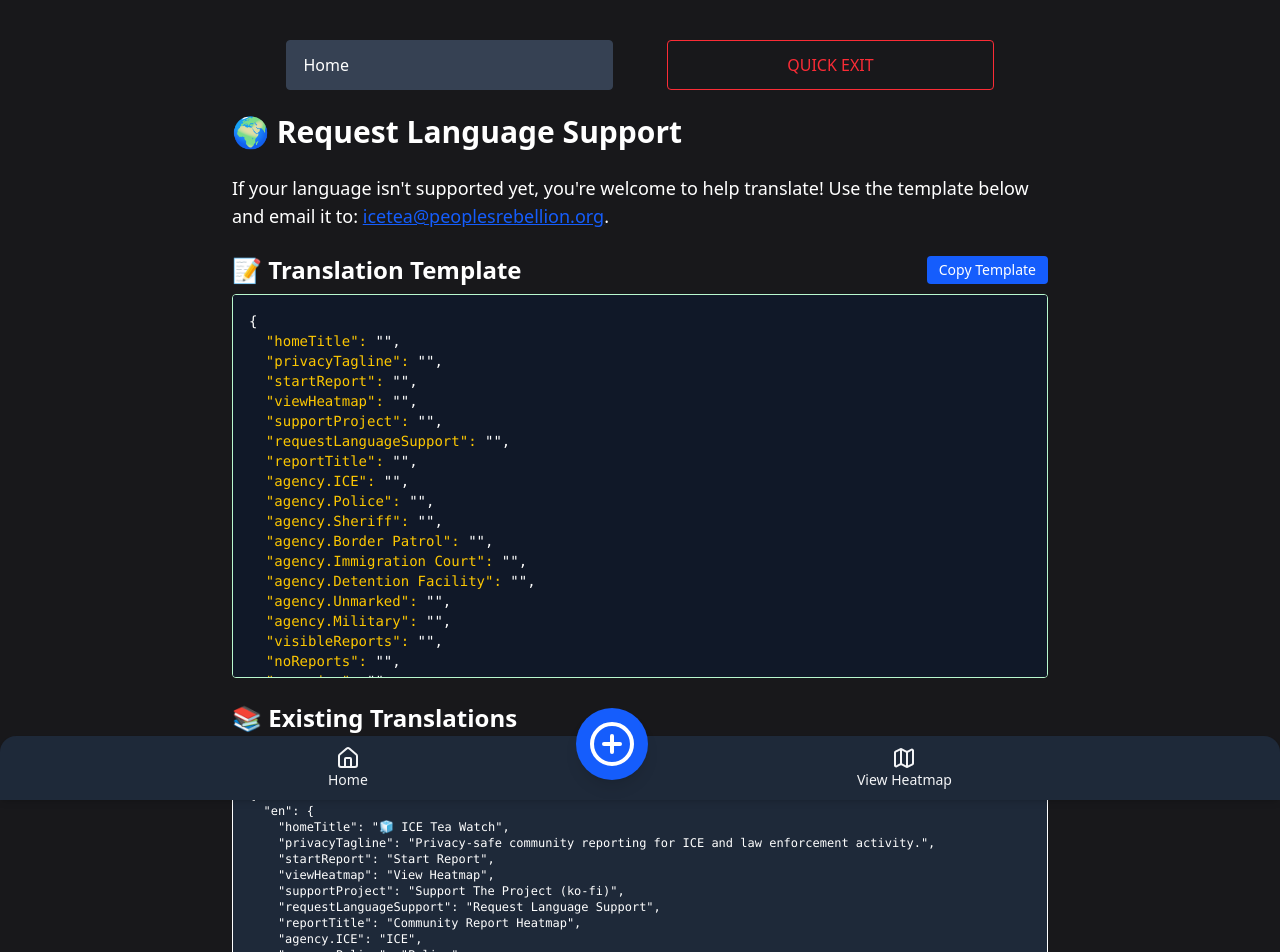
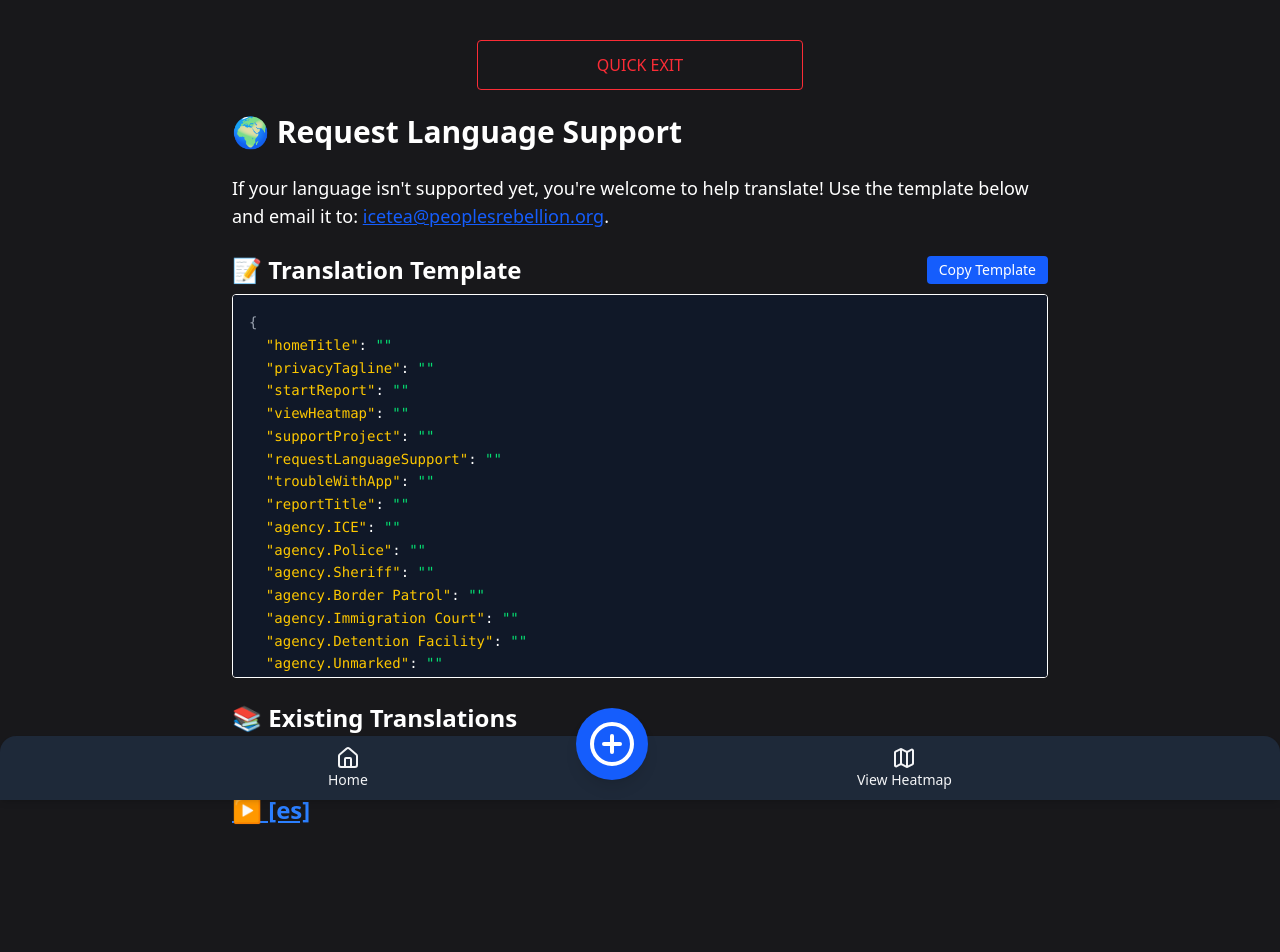
Before and after one commit to MissTitanK3/icetea-watch, a Next.js app: page /req-language-support in a window 1280 px wide. Shown: the top 952 px of the page. Built offline with nearby package versions, Linux system fonts and the light colour scheme.

Commit message:
updating translations to be easier to read

```diff
--- a/src/app/page.tsx
+++ b/src/app/page.tsx
@@ -20,9 +20,7 @@
           {t('requestLanguageSupport')}
         </Link>
         <div className="flex flex-col text-center py-20 justify-center m-auto">
-          <h4>
-            If you have any trouble with the app, email us and let us know whats going on! That way we can fix it.
-          </h4>
+          <h4>{t('troubleWithApp')}</h4>
           <div className="flex flex-col text-center py-5 justify-center m-auto">
             <CopyEmail />
           </div>
--- a/src/app/report/wizard/page.tsx
+++ b/src/app/report/wizard/page.tsx
@@ -78,11 +78,6 @@
     <div className="space-y-6">
       <div className="flex justify-evenly items-center">
         <Link
-          href="/"
-          className="flex-1 max-w-[40%] px-4 py-3 rounded border text-base font-medium text-left bg-gray-700 text-white border-gray-700">
-          {t('home')}
-        </Link>
-        <Link
           href="https://wikipedia.org"
           className="flex-1 max-w-[40%] px-4 py-3 rounded border text-base font-medium text-center uppercase text-red-500">
           {t('quickExit')}
--- a/src/app/req-language-support/page.tsx
+++ b/src/app/req-language-support/page.tsx
@@ -21,19 +21,85 @@
   );
 }
 
+// function ColorizedJson({ json }: { json: string }) {
+//   return (
+//     <pre className="bg-gray-900 text-green-200 p-4 rounded overflow-x-auto text-sm max-h-96 border">
+//       {json.split('\n').map((line, i) => {
+//         return (
+//           <div key={i} className="whitespace-pre">
+//             <span className="text-gray-500">{line.slice(0, line.indexOf('"'))}</span>
+//             <span className="text-yellow-400">{line.slice(line.indexOf('"'), line.indexOf(':') + 1)}</span>
+//             <span className="text-white">{line.slice(line.indexOf(':') + 1)}</span>
+//           </div>
+//         );
+//       })}
+//     </pre>
+//   );
+// }
 function ColorizedJson({ json }: { json: string }) {
   return (
-    <pre className="bg-gray-900 text-green-200 p-4 rounded overflow-x-auto text-sm max-h-96 border">
-      {json.split('\n').map((line, i) => {
+    <pre className="bg-gray-900 text-sm text-white font-mono p-4 rounded border overflow-x-auto max-h-96 leading-relaxed">
+      {json.split('\n').map((line, idx) => {
+        const keyMatch = line.match(/^\s*"([^"]+)"\s*:/);
+        const valueMatch = line.match(/:\s*"([^"]*)"/);
+
+        const indent = line.match(/^\s*/)?.[0] || '';
+
         return (
-          <div key={i} className="whitespace-pre">
-            <span className="text-gray-500">{line.slice(0, line.indexOf('"'))}</span>
-            <span className="text-yellow-400">{line.slice(line.indexOf('"'), line.indexOf(':') + 1)}</span>
-            <span className="text-white">{line.slice(line.indexOf(':') + 1)}</span>
+          <div key={idx}>
+            <span className="text-gray-600">{indent}</span>
+            {keyMatch && <span className="text-yellow-400">{`"${keyMatch[1]}"`}</span>}
+            {keyMatch && <span className="text-white">: </span>}
+            {valueMatch ? (
+              <span className="text-green-400">{`"${valueMatch[1]}"`}</span>
+            ) : (
+              <span className="text-gray-400">{line.trim().replace(/^".*":\s*/, '')}</span>
+            )}
           </div>
         );
       })}
     </pre>
+  );
+}
+
+function CollapsibleJson({ label, json }: { label: string; json: object }) {
+  const [open, setOpen] = useState(false);
+
+  const renderLines = (obj: object) => {
+    const jsonStr = JSON.stringify(obj, null, 2);
+    return jsonStr.split('\n').map((line, idx) => {
+      const keyMatch = line.match(/^\s*"([^"]+)"\s*:/);
+      const valueMatch = line.match(/:\s*"([^"]*)"/);
+      const indent = line.match(/^\s*/)?.[0] || '';
+
+      return (
+        <div key={idx} className="whitespace-pre leading-relaxed font-mono">
+          <span className="text-gray-600">{indent}</span>
+          {keyMatch && <span className="text-yellow-400">{`"${keyMatch[1]}"`}</span>}
+          {keyMatch && <span className="text-white">: </span>}
+          {valueMatch ? (
+            <span className="text-green-400">{`"${valueMatch[1]}"`}</span>
+          ) : (
+            <span className="text-gray-300">{line.trim().replace(/^".*":\s*/, '')}</span>
+          )}
+        </div>
+      );
+    });
+  };
+
+  return (
+    <div className="mb-4">
+      <button
+        onClick={() => setOpen((o) => !o)}
+        className="font-semibold text-blue-500 underline text-left w-full mb-1 text-2xl">
+        {open ? `▼ ${label}` : `▶ ${label}`}
+      </button>
+      {open && (
+        <div className="bg-gray-900 text-sm text-white p-4 rounded border overflow-x-auto max-h-96">
+          {renderLines(json)}
+        </div>
+      )}
+    </div>
   );
 }
 
@@ -53,11 +119,6 @@
   return (
     <main className="p-6 max-w-4xl mx-auto space-y-6">
       <div className="flex justify-evenly">
-        <Link
-          href="/"
-          className="flex-1 max-w-[40%] px-4 py-3 rounded border text-base font-medium text-left bg-gray-700 text-white border-gray-700">
-          {t('home')}
-        </Link>
         <Link
           href="https://wikipedia.org"
           className="flex-1 max-w-[40%] px-4 py-3 rounded border text-base font-medium text-center uppercase text-red-500">
@@ -83,10 +144,9 @@
 
       <section>
         <h2 className="text-2xl font-semibold mb-2">📚 {t('existingTranslations')}</h2>
-        <p className="text-sm text-gray-600 mb-2">{t('includesReference')}</p>
-        <pre className="bg-gray-800 text-xs overflow-x-auto p-4 rounded max-h-[600px] border">
-          {JSON.stringify(TRANSLATIONS, null, 2)}
-        </pre>
+        {Object.entries(TRANSLATIONS).map(([lang, content]) => (
+          <CollapsibleJson key={lang} label={`[${lang}]`} json={content} />
+        ))}
       </section>
     </main>
   );
--- a/src/lib/il8n/translations.ts
+++ b/src/lib/il8n/translations.ts
@@ -3,6 +3,7 @@
   | 'homeTitle'
   | 'reportTitle'
   | 'privacyTagline'
+  | 'troubleWithApp'
   | 'startReport'
   | 'viewHeatmap'
   | 'supportProject'
@@ -88,6 +89,8 @@
     viewHeatmap: 'View Heatmap',
     supportProject: 'Support The Project (ko-fi)',
     requestLanguageSupport: 'Request Language Support',
+    troubleWithApp:
+      'If you have any trouble with the app, email us and let us know whats going on! That way we can fix it.',
 
     // Heatmap
     reportTitle: 'Community Report Heatmap',
@@ -198,6 +201,8 @@
     viewHeatmap: 'Ver mapa de calor',
     supportProject: 'Apoya el proyecto (ko-fi)',
     requestLanguageSupport: 'Solicitar soporte de idioma',
+    troubleWithApp:
+      'Si tienes algún problema con la app, envíanos un correo y cuéntanos qué pasa. ¡Así podremos solucionarlo!',
 
     // Heatmap
     reportTitle: 'Mapa de Reportes Comunitarios',
```
